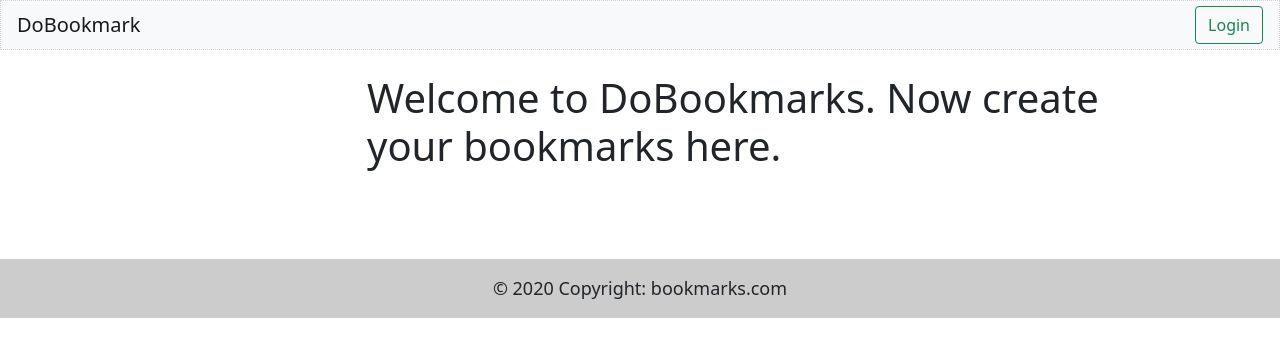
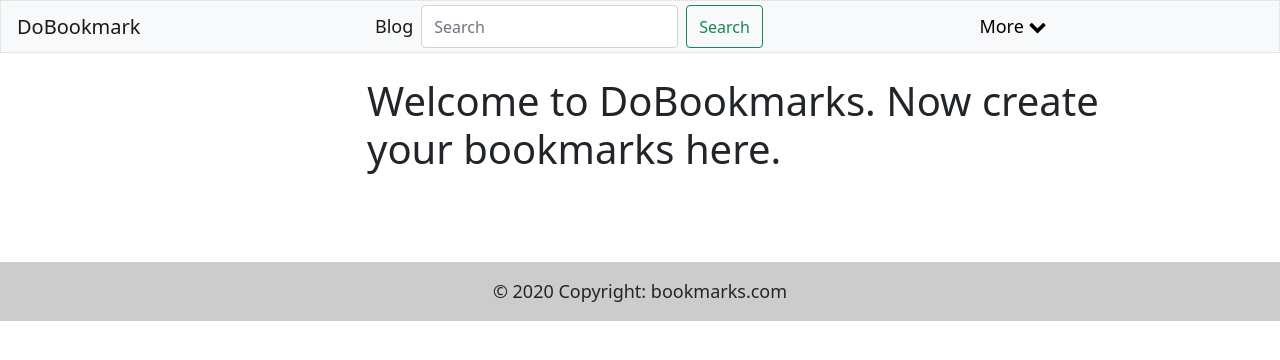
Before and after one commit to vikas1412/bookmarks, a Django app: page /homepage/ in a window 1280 px wide. Shown: the top 360 px of the page. Run offline with Django 3.2, Linux system fonts and the light colour scheme.

Commit message:
Make UI changes

```diff
--- a/templates/base.html
+++ b/templates/base.html
@@ -13,10 +13,12 @@
         a {
             text-decoration: none;
         }
+
         body {
             font-size: 18px;
         }
         {% block style %}{% endblock %}</style>
+    <link rel="stylesheet" href="https://cdnjs.cloudflare.com/ajax/libs/font-awesome/4.7.0/css/font-awesome.min.css">
 </head>
 <body>
 
@@ -31,16 +33,56 @@
             <ul class="navbar-nav me-auto mb-2 mb-lg-0">
             </ul>
 
-            {% if user.is_authenticated %}
-                <button class="btn btn-outline-success">{{ user.username }}</button>
-            {% else %}
-                <a href="#" class="btn btn-outline-success">Login</a>
-            {% endif %}
+            <ul class="navbar-nav me-auto mb-2 mb-lg-0">
+                <li class="nav-item">
+                    <a class="nav-link active" aria-current="page" href="#">Blog</a>
+                </li>
+                <form class="d-flex">
+                    <input class="form-control me-2" type="search" placeholder="Search" aria-label="Search">
+                    <button class="btn btn-outline-success" type="submit">Search</button>
+                </form>
+            </ul>
+
+            <ul class="navbar-nav me-auto mb-2 mb-lg-0">
+                <div class="dropdown">
+                    <button class="border-0 bg-light" type="button" id="dropdownMenuButton1"
+                            data-bs-toggle="dropdown" aria-expanded="false">
+                        More <i class="fa fa-chevron-down" aria-hidden="true"></i>
+                    </button>
+                    <ul class="dropdown-menu" aria-labelledby="dropdownMenuButton1">
+                        <li>
+                            <button data-bs-toggle="modal" data-bs-target="#staticBackdrop" class="dropdown-item"
+                                    href="#">New bookmark
+                            </button>
+                        </li>
+
+
+                        <li><a class="dropdown-item" href="#">Sort by name</a></li>
+                        <li><a class="dropdown-item" href="#">Help center</a></li>
+                    </ul>
+                </div>
+            </ul>
 
 
         </div>
     </div>
 </nav>
+
+
+<!-- Modal -->
+<div class="modal fade" id="staticBackdrop" data-bs-backdrop="static" data-bs-keyboard="false" tabindex="-1"
+     aria-labelledby="staticBackdropLabel" aria-hidden="true">
+    <div class="modal-dialog">
+        <div class="modal-content">
+            <div class="modal-header p-2">
+                <h5 class="modal-title pl-2" id="staticBackdropLabel">Add a bookmark</h5>
+                <button type="button" class="btn-close" data-bs-dismiss="modal" aria-label="Close"></button>
+            </div>
+            ...
+
+        </div>
+    </div>
+</div>
 
 <div class="container">
     <div class="row mt-4">
```
